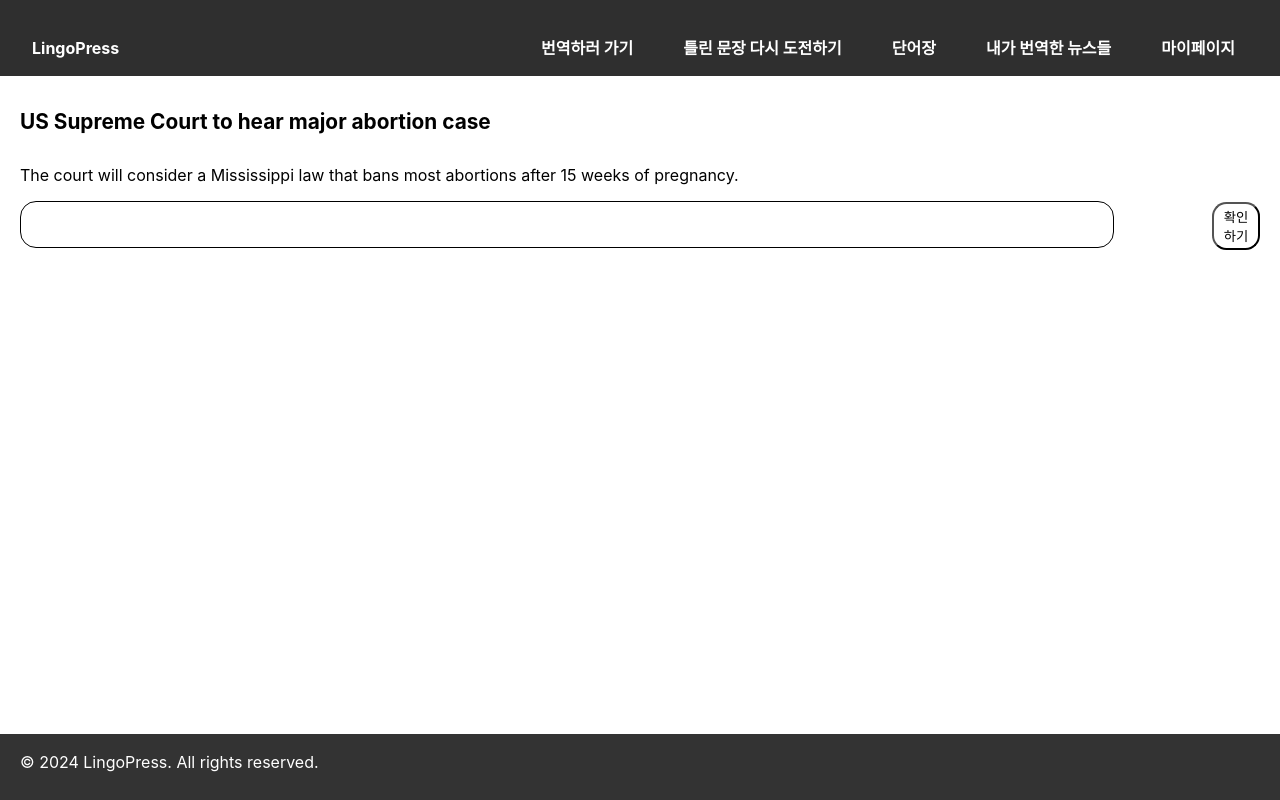
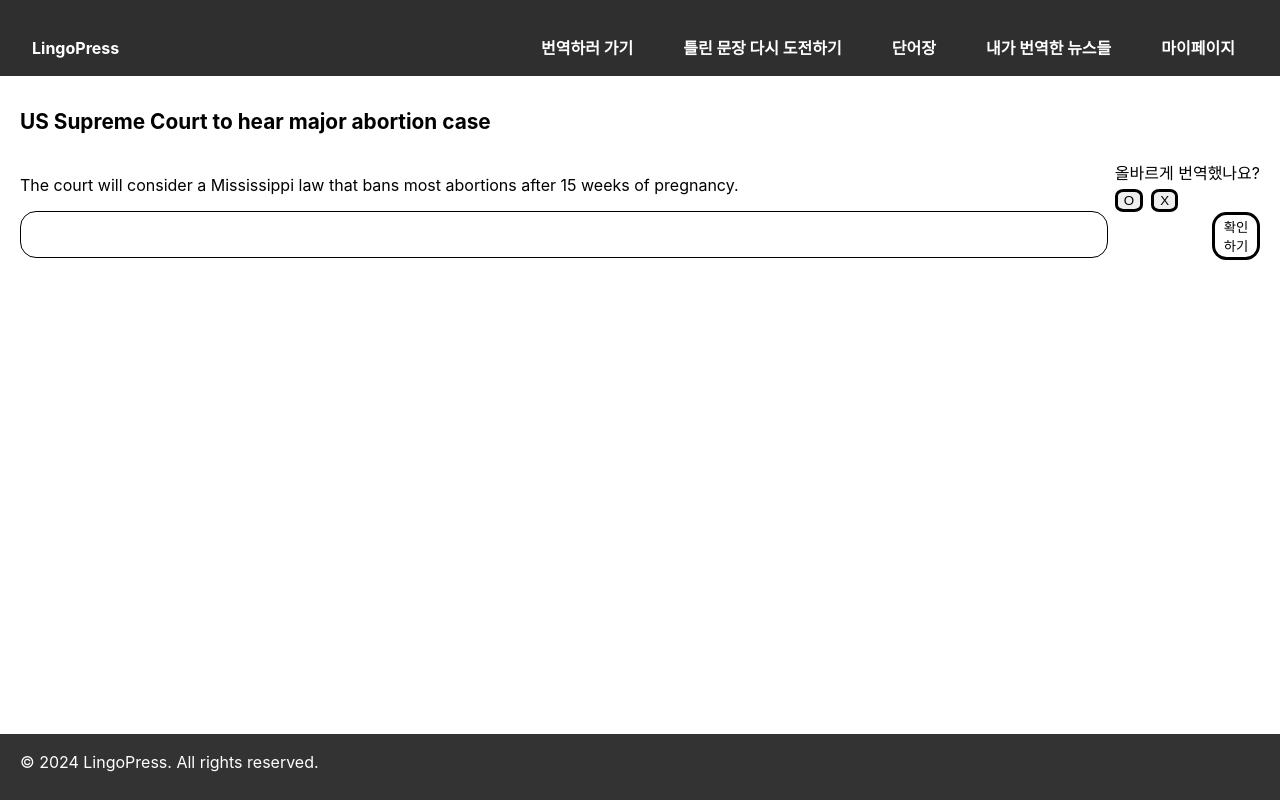
Before and after one commit to LingoPress/lingopress-frontend, a React (Create React App) app: page /lingopress/1 in a window 1280 px wide. Both pictures are taken after a click on the button "확인하기". Built offline with nearby package versions, Linux system fonts and the light colour scheme; a web font is replaced by a local one.

Commit message:
feat: 번역 후 확인 클릭시 나오는 모달 제작

```diff
--- a/src/_components/lingopress/PerLineComponent.jsx
+++ b/src/_components/lingopress/PerLineComponent.jsx
@@ -1,8 +1,9 @@
 import styled from "@emotion/styled";
 import translateText from "../../utils/translateText";
+import { useState } from "react";
 
 const LineWrapper = styled.div`
-  width: 90%;
+  width: 85%;
 `;
 
 const OriginalLine = styled.p`
@@ -13,7 +14,7 @@ const ConvertLine = styled.textarea`
   border-radius: 1rem;
   padding: 0.1rem 1rem;
   margin-top: 1rem;
-  width: 95%;
+  width: 100%;
   border: 1px solid #000;
   height: 2.6rem;
   resize: none;
@@ -36,14 +37,31 @@ const CheckButton = styled.button`
   height: 3rem;
   border-radius: 30%;
   background-color: #fff;
+  border: 0.2rem solid #000;
+`;
+
+const VerifyBox = styled.div`
+  display: flex;
+  flex-direction: column;
+  align-items: end;
+`;
+
+const VerifyButton = styled.button`
+  margin-top: 0.5rem;
+  border: 0.2rem solid #000;
+  border-radius: 30%;
+  margin-right: 0.5rem;
 `;
 
 const PerLineComponent = ({ line }) => {
+  const [isTranslated, setIsTranslated] = useState(false);
   const handleTranslate = () => {
     // 1. 번역
     const translatedText = translateText(line);
-    // 2. db에 번역한 기록 등록
-    console.log(translatedText);
+    // 2. db에 번역한 기록 등록 - 추후 인공지능 이용시.
+
+    // 3. 번역 확인 문구 출력
+    setIsTranslated(true);
   };
 
   return (
@@ -54,7 +72,21 @@ const PerLineComponent = ({ line }) => {
             <OriginalLine>{line}</OriginalLine>
             <ConvertLine></ConvertLine>
           </LineWrapper>
-          <CheckButton onClick={() => handleTranslate()}>확인하기</CheckButton>
+          <VerifyBox>
+            {isTranslated ? (
+              <div>
+                올바르게 번역했나요?
+                <div>
+                  <VerifyButton>O</VerifyButton>
+                  <VerifyButton>X</VerifyButton>
+                </div>
+              </div>
+            ) : null}
+
+            <CheckButton onClick={() => handleTranslate()}>
+              확인하기
+            </CheckButton>
+          </VerifyBox>
         </>
       ) : null}
     </LineOuterWrapper>
```
